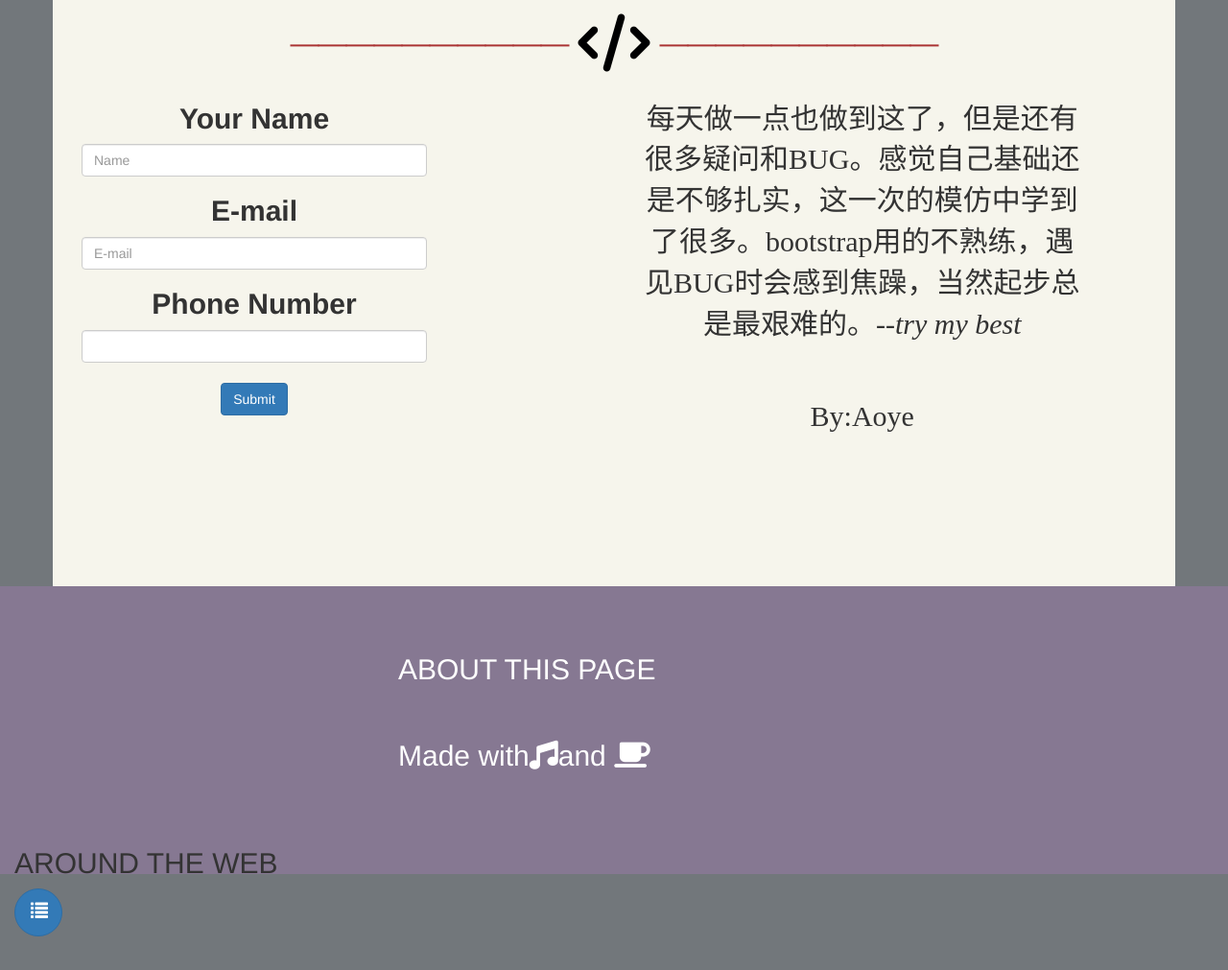
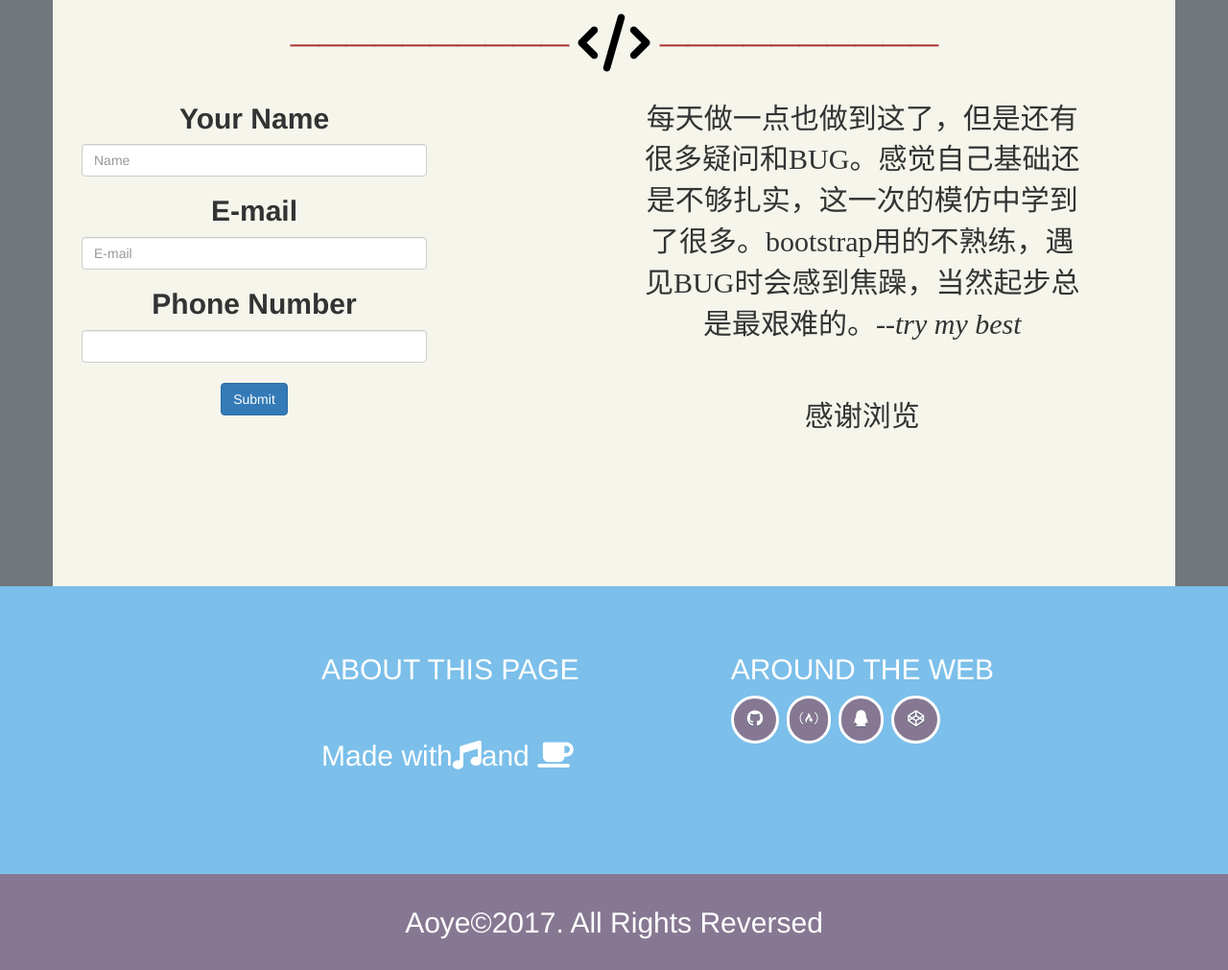
Before and after one commit to yangeee/practice, a plain HTML site: page 现代化网页（暂未完成）/2.html in a window 1280 px wide. Shown: the part 1989-3000 px from the top of the page at 96% size. Before the commit the page ends 2965 px from the top, so only its background shows below. Drawn offline with nearby package versions, Linux system fonts and the light colour scheme; files whose address does not match are found by name.

Commit message:
大体完成

```diff
--- a/现代化网页（暂未完成）/2.css
+++ b/现代化网页（暂未完成）/2.css
@@ -66,29 +66,56 @@ body{
 }
 #p14{
   padding-top: 50px;
-  padding-bottom: 50px;
   font-size: 30px;
-  background-color:#867892;
+  background-color: #7bbfea;
   margin-top:0px;
   height: 300px;
 }
 #p141{
-  margin-left: 400px;
   color: white;
 
 }
 #p142{
-  position: relative;
-  margin-left: 1200px;
-  display: inline;
+ color: white;
 }
-.btn-circle {
-   width: 50px;
-  height: 50px;
-  padding: 10px 16px;
-  font-size: 18px;
-  line-height: 1.33;
-  border-radius: 25px;
+.myButton {
+  -moz-box-shadow: 0px 0px 0px 0px #f0f7fa;
+  -webkit-box-shadow: 0px 0px 0px 0px #f0f7fa;
+  box-shadow: 0px 0px 0px 0px #f0f7fa;
+  background-color:#867892;
+  -moz-border-radius:42px;
+  -webkit-border-radius:42px;
+  border-radius:42px;
+  border:3px solid #ffffff;
+  display:inline-block;
+  cursor:pointer;
+  color:#ffffff;
+  font-family:Arial;
+  font-size:17px;
+  text-decoration:none;
+  text-shadow:0px 1px 0px #5b6178;
+  transition-duration: 0.5s;
+  padding:10px 10px;
+}
+.b1{
+  padding:10px 14px;
+}
+.b2{
+  padding: 10px 13px;
+}
+.myButton:hover {
+  background-color:#ffffff;
+}
+.myButton:active {
+
+}
+footer{
+  height: 100px;
+  background-color:#867892 ;
+  text-align: center;
+  padding-top: 30px;
+  color: white;
+  font-size: 30px;
 }
 #c1{
   padding-top: 50px;
--- a/现代化网页（暂未完成）/2.html
+++ b/现代化网页（暂未完成）/2.html
@@ -8,6 +8,7 @@
 	<link href="C:\Users\Administrator\Desktop\bootstrap\css\bootstrap.min.css" rel="stylesheet">
 	<link href="2.css" rel="stylesheet" type="text/css">
 	<link href="C:\Users\Administrator\Desktop\bootstrap\font-awesome-4.7.0\css\font-awesome.min.css" rel="stylesheet">
+	<link href="C:\Users\Administrator\Desktop\练习代码\现代化网页（暂未完成）\2.js" rel="stylesheet">
 </head>
 <body>
 
@@ -28,9 +29,9 @@
 
 		<div class="collapse navbar-collapse" id="bs-example-navbar-collapse-1">
 			<ul class="nav navbar-nav">
-				<li class="active"><a href="#">个人简介</a></li>
-				<li><a href="#">PORTFOLIO</a></li>
-				<li><a href="#" >联系我</a></li>
+				<li class="active"><a href="#p11">个人简介</a></li>
+				<li><a href="#p12">PORTFOLIO</a></li>
+				<li><a href="#p13" >联系我</a></li>
 			</ul>
 		</div>
 		</div>
@@ -118,7 +119,7 @@
 <div class="col-md-2"></div>
 <div class="col-md-5">
 <p>每天做一点也做到这了，但是还有很多疑问和BUG。感觉自己基础还是不够扎实，这一次的模仿中学到了很多。bootstrap用的不熟练，遇见BUG时会感到焦躁，当然起步总是最艰难的。--<span id="y1">try my best</span></p><br>
-<p >By:Aoye</p>
+<p >感谢浏览</p>
 </div>
 </div>
 </div>
@@ -126,28 +127,33 @@
 
 <!--         第四部分      -->
 <div class="container-fluid" id="p14">
-  <div id="p141">
+<div class="row">
+<div class="col-md-3">
+</div>
+<div class="col-md-3">
+<div id="p141">
   <h2>ABOUT THIS PAGE</h2><br>
   <p>Made with<i class="fa fa-music"></i>and <i class="fa fa-coffee"></i></p>
 
 </div>
-
+</div>
+<div class="col-md-1">
+</div>
+<div class="col-md-3">
 <div  id="p142">
 <h2>AROUND THE WEB</h2>
-<button type="button" class="btn btn-primary btn-circle"><i class="glyphicon glyphicon-list"></i></button>
-
-
-
-
-
-
-
+<a href="https://github.com/qq534650291/" target="_blank" class="myButton b1" id="b"><i class="fa fa-github"></i></a>
+<a href="https://www.freecodecamp.cn/qq534650291/" target="_blank" class="myButton"><i class="fa fa-free-code-camp"></i></a>
+<a href="https://user.qzone.qq.com/534650291/" target="_blank" class="myButton b2"><i class="fa fa-qq"></i></a>
+<a href="https://codepen.io/AOYE/" target="_blank" class="myButton b1"><i class="fa fa-codepen"></i></a>
+</div>
+</div>
 </div>
 </div>
 
 
-
-
+<!--         第五部分      -->
+<footer>Aoye©2017. All Rights Reversed</footer>
 
 
 
--- /dev/null
+++ b/现代化网页（暂未完成）/2.js
@@ -0,0 +1,16 @@
+$(function(){
+  $('a[href*=#],area[href*=#]').click(function() {
+    if (location.pathname.replace(/^\//, '') == this.pathname.replace(/^\//, '') && location.hostname == this.hostname) {
+      var $target = $(this.hash);
+      $target = $target.length && $target || $('[name=' + this.hash.slice(1) + ']');
+      if ($target.length) {
+        var targetOffset = $target.offset().top;
+        $('html,body').animate({
+          scrollTop: targetOffset
+        },
+        1000);
+        return false;
+      }
+    }
+  });
+})
```
